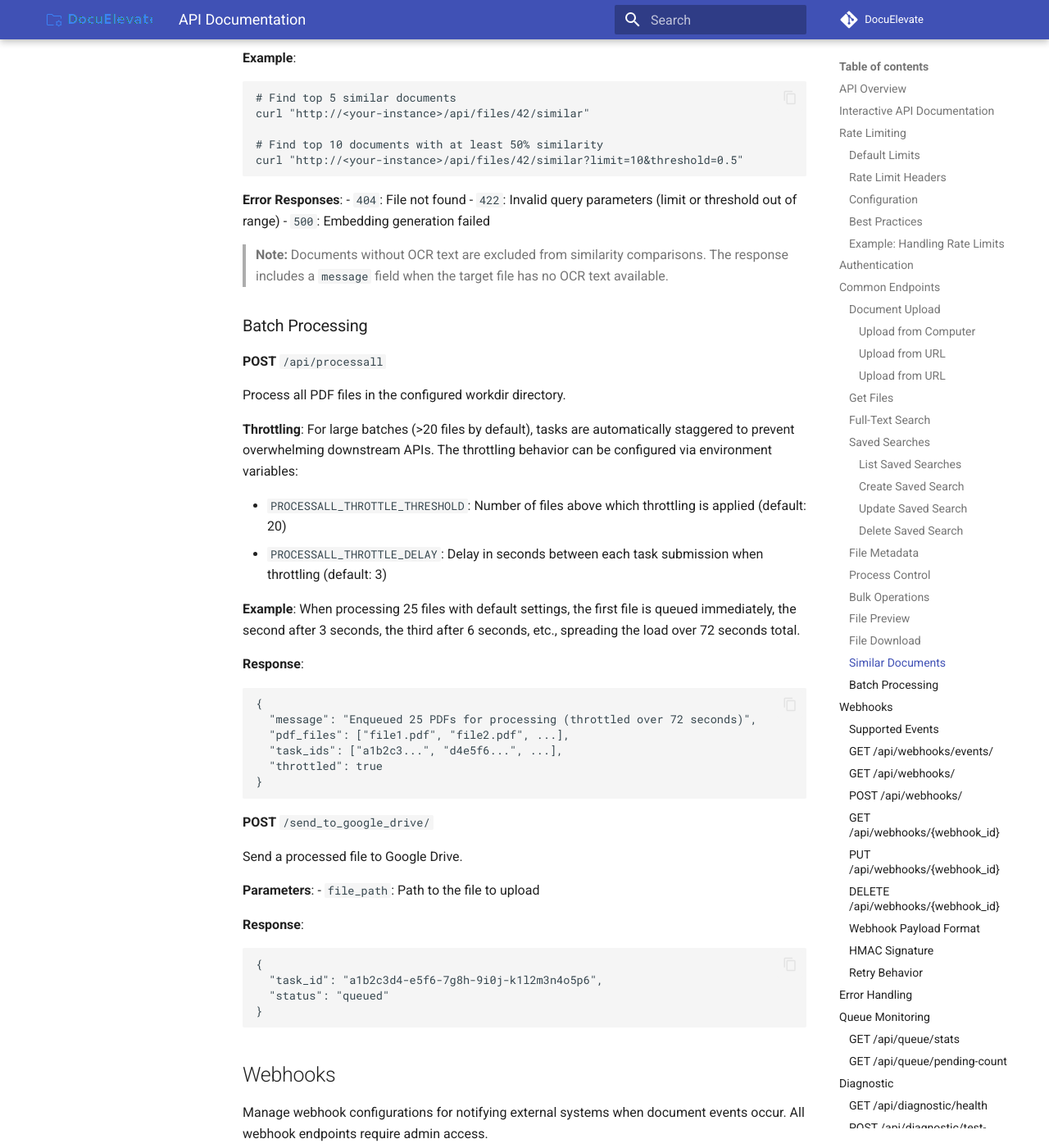
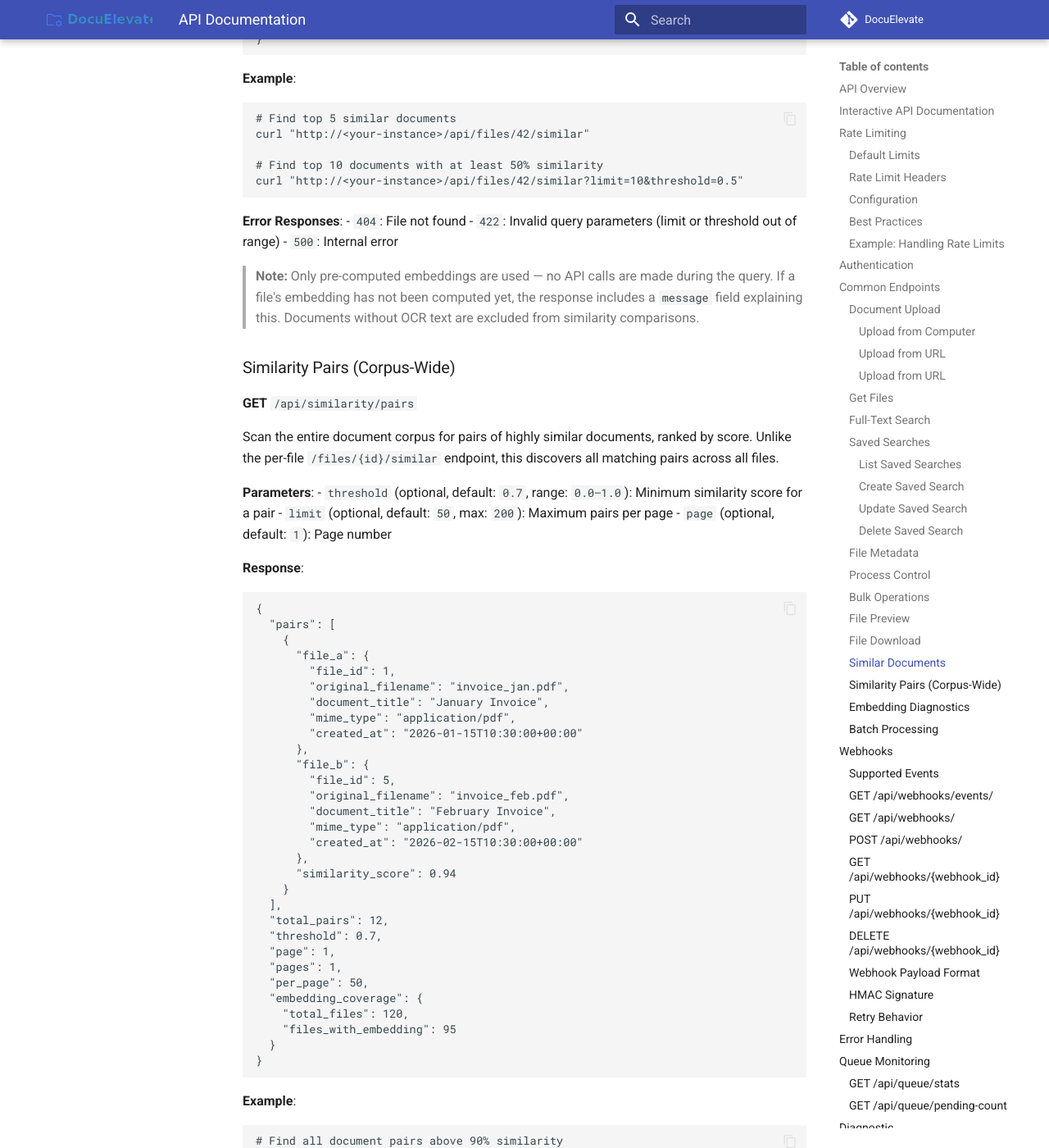
Before and after one commit to christianlouis/DocuElevate, an MkDocs documentation site: the page built from docs/API.md, in a window 1280 px wide and 1400 px high, scrolled down 14886 px. Shown: the whole window at 82% size. Built offline with MkDocs 1.6.1 and Material for MkDocs 9.7.7, drawn with Linux system fonts in a browser that asks for light colours; comment, search, counter and statistics services are not loaded; some of the changed text lies outside the part shown.

````diff
--- a/docs/API.md
+++ b/docs/API.md
@@ -670,7 +670,7 @@ curl -OJ "http://<your-instance>/api/files/123/download?version=original"
 
 **GET** `/api/files/{file_id}/similar`
 
-Find documents similar to the specified file using text embeddings and cosine similarity. Similarity scores range from 0 (completely different) to 1 (identical content). Embeddings are generated from OCR-extracted text and cached for subsequent requests.
+Find documents similar to the specified file using pre-computed text embeddings and cosine similarity. Similarity scores range from 0 (completely different) to 1 (identical content). Embeddings are computed automatically during document ingestion and cached in the database.
 
 **Parameters**:
 - `limit` (optional, default: `5`, max: `20`): Maximum number of similar documents to return
@@ -706,9 +706,94 @@ curl "http://<your-instance>/api/files/42/similar?limit=10&threshold=0.5"
 **Error Responses**:
 - `404`: File not found
 - `422`: Invalid query parameters (limit or threshold out of range)
-- `500`: Embedding generation failed
+- `500`: Internal error
 
-> **Note:** Documents without OCR text are excluded from similarity comparisons. The response includes a `message` field when the target file has no OCR text available.
+> **Note:** Only pre-computed embeddings are used — no API calls are made during the query. If a file's embedding has not been computed yet, the response includes a `message` field explaining this. Documents without OCR text are excluded from similarity comparisons.
+
+### Similarity Pairs (Corpus-Wide)
+
+**GET** `/api/similarity/pairs`
+
+Scan the entire document corpus for pairs of highly similar documents, ranked by score. Unlike the per-file `/files/{id}/similar` endpoint, this discovers all matching pairs across all files.
+
+**Parameters**:
+- `threshold` (optional, default: `0.7`, range: `0.0–1.0`): Minimum similarity score for a pair
+- `limit` (optional, default: `50`, max: `200`): Maximum pairs per page
+- `page` (optional, default: `1`): Page number
+
+**Response**:
+```json
+{
+  "pairs": [
+    {
+      "file_a": {
+        "file_id": 1,
+        "original_filename": "invoice_jan.pdf",
+        "document_title": "January Invoice",
+        "mime_type": "application/pdf",
+        "created_at": "2026-01-15T10:30:00+00:00"
+      },
+      "file_b": {
+        "file_id": 5,
+        "original_filename": "invoice_feb.pdf",
+        "document_title": "February Invoice",
+        "mime_type": "application/pdf",
+        "created_at": "2026-02-15T10:30:00+00:00"
+      },
+      "similarity_score": 0.94
+    }
+  ],
+  "total_pairs": 12,
+  "threshold": 0.7,
+  "page": 1,
+  "pages": 1,
+  "per_page": 50,
+  "embedding_coverage": {
+    "total_files": 120,
+    "files_with_embedding": 95
+  }
+}
+```
+
+**Example**:
+```bash
+# Find all document pairs above 90% similarity
+curl "http://<your-instance>/api/similarity/pairs?threshold=0.9"
+```
+
+### Embedding Diagnostics
+
+**GET** `/api/files/{file_id}/embedding-status`
+
+Check the embedding status for a specific file: whether OCR text is available, whether an embedding has been computed, and how many dimensions it has.
+
+```bash
+curl "http://<your-instance>/api/files/42/embedding-status"
+```
+
+**POST** `/api/files/{file_id}/compute-embedding`
+
+Manually trigger embedding computation for a single file. Useful for debugging or re-computing after configuration changes. Requires OCR text to be available.
+
+```bash
+curl -X POST "http://<your-instance>/api/files/42/compute-embedding"
+```
+
+**GET** `/api/diagnostic/embeddings`
+
+Get an overview of embedding coverage across all files: total files, how many have OCR text, how many have embeddings, and per-file status.
+
+```bash
+curl "http://<your-instance>/api/diagnostic/embeddings"
+```
+
+**POST** `/api/diagnostic/compute-all-embeddings`
+
+Queue embedding computation for all files that have OCR text but no embedding yet. Each file is processed as a separate background task.
+
+```bash
+curl -X POST "http://<your-instance>/api/diagnostic/compute-all-embeddings"
+```
 
 ### Batch Processing
 
````
Also changed, not shown: docs/ConfigurationGuide.md (+7 -2 lines), 5 other files.
